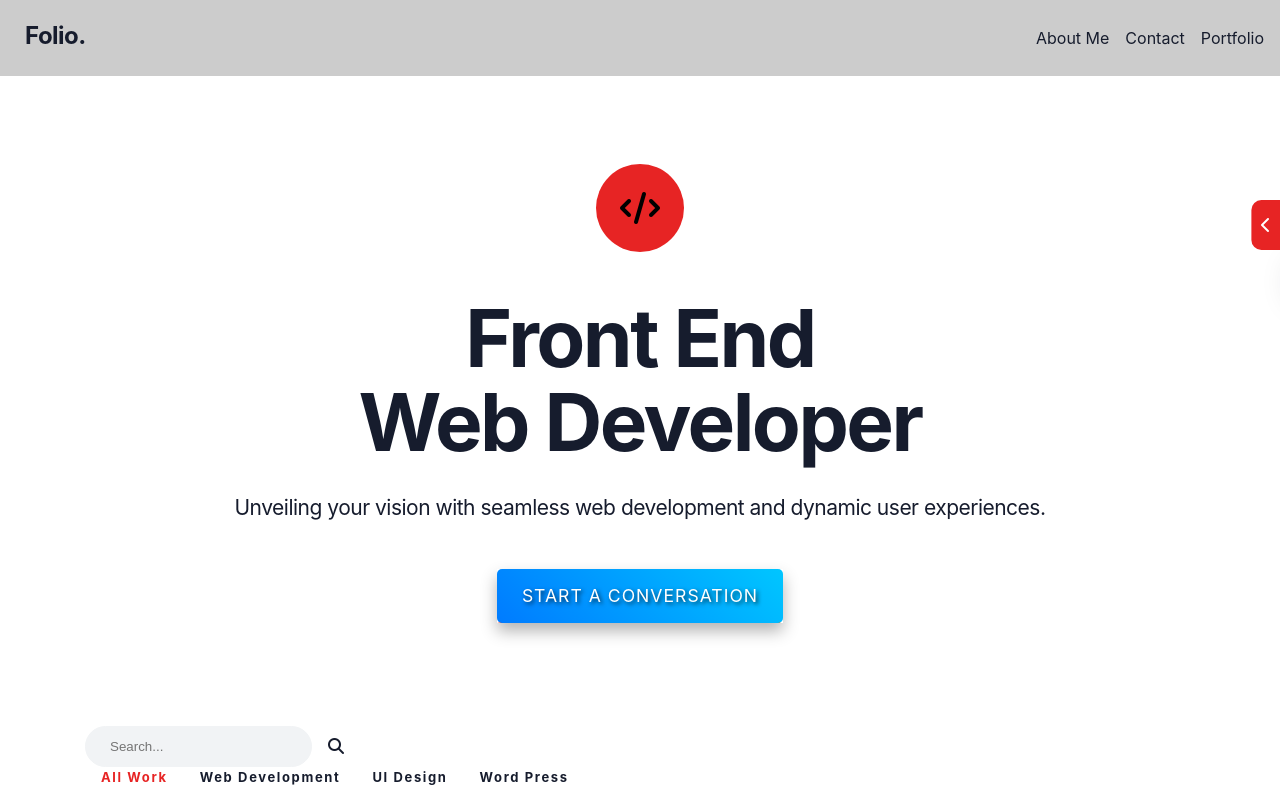
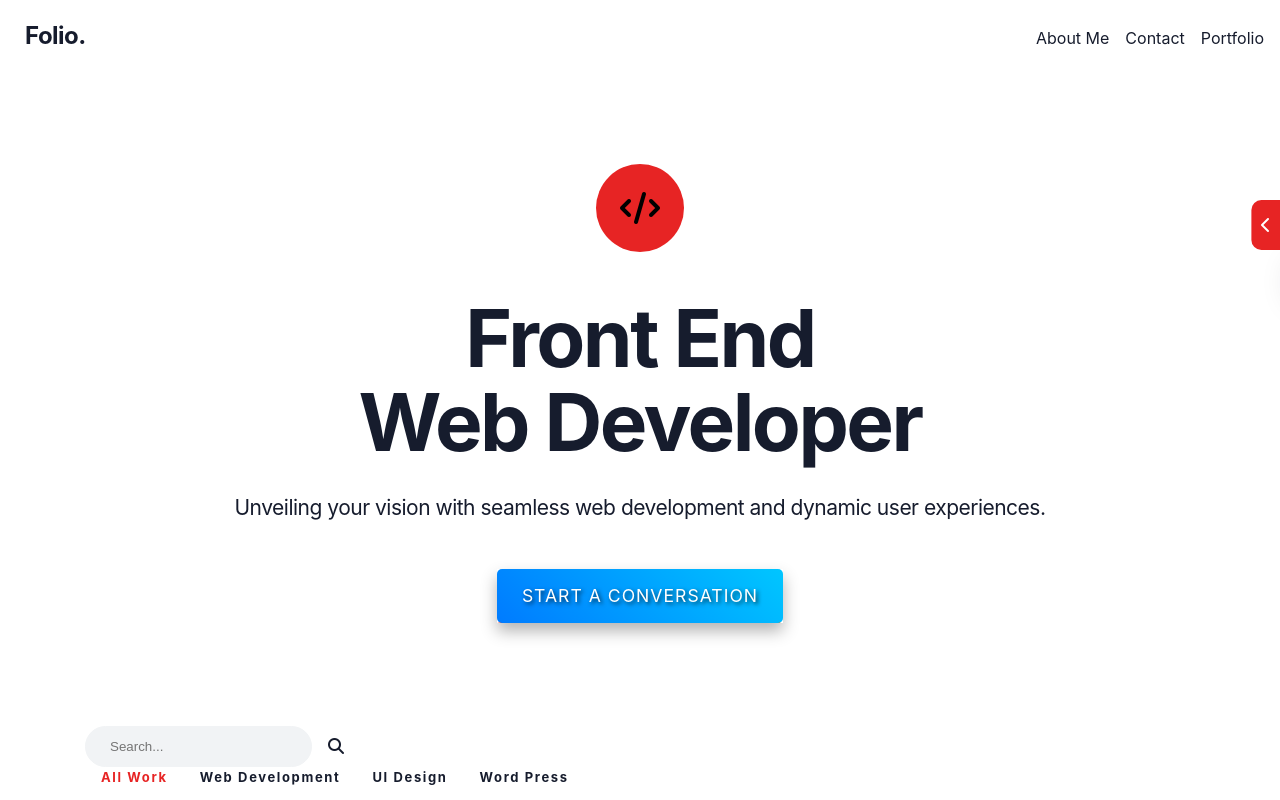
Before and after one commit to dvazjr/Folio, a website built with Vite: page index.html in a window 1280 px wide. Shown: the top 800 px of the page. Built offline with nearby package versions, Linux system fonts and the light colour scheme.

Commit message:
got rid of accidental header color

```diff
--- a/css/styles.css
+++ b/css/styles.css
@@ -126,7 +126,6 @@
   display: flex;
   align-items: center;
   justify-content: space-between;
-  background-color: rgba(0, 0, 0, .2);
 }
 
 .navbar-nav .main-menu {
```
